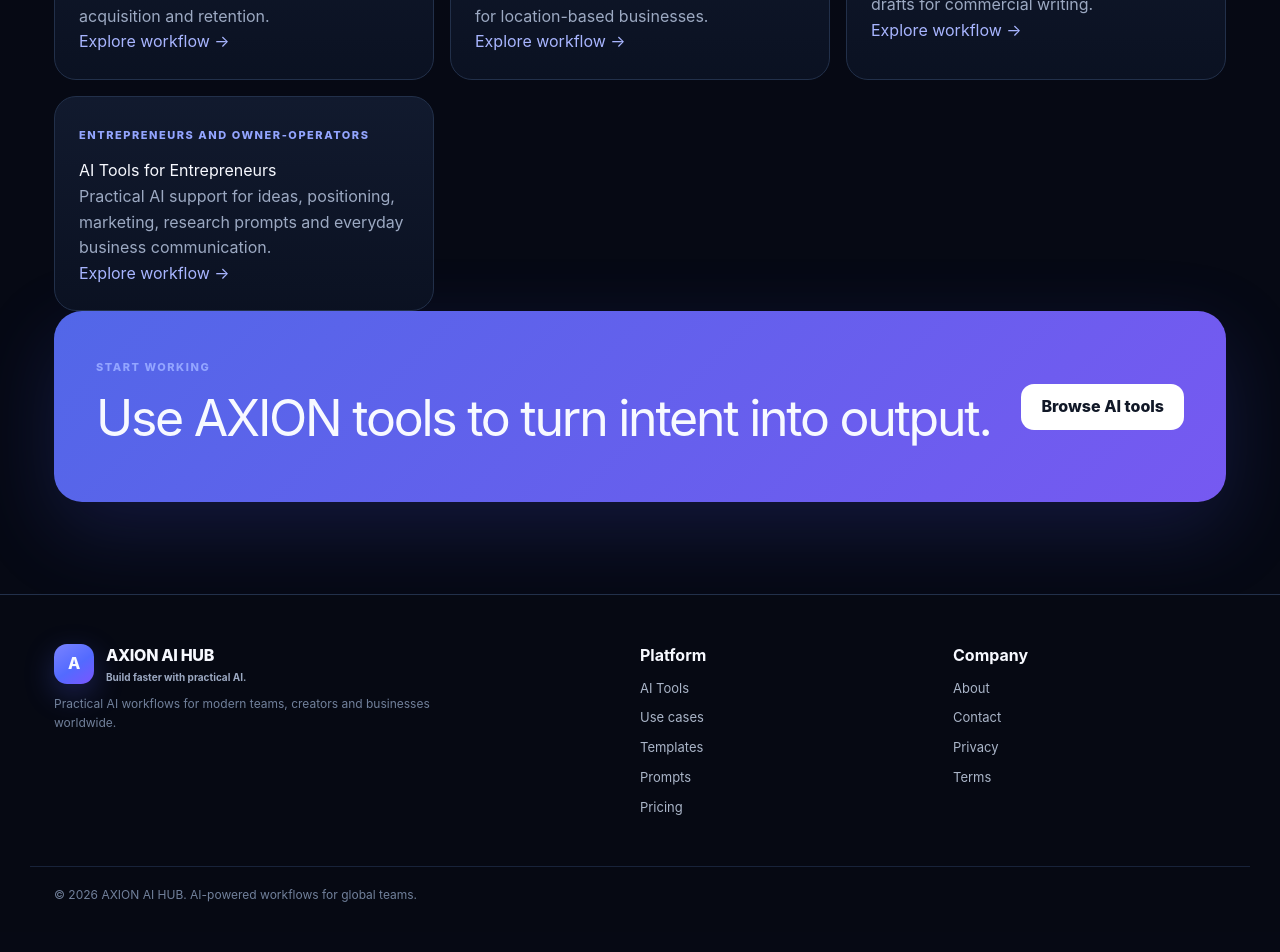
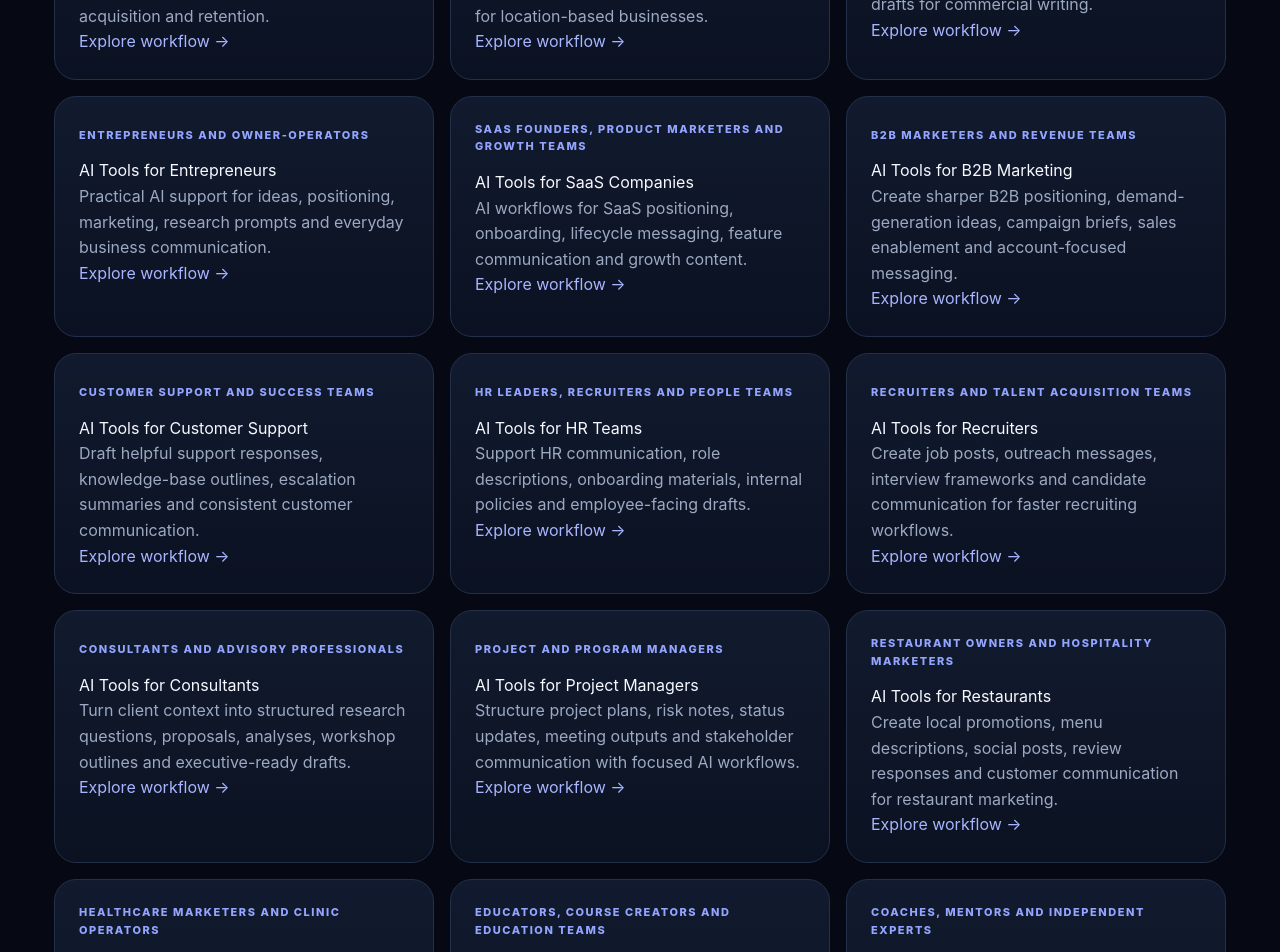
Before and after one commit to michaelauditor-pixel/axion-ai-hub, a Next.js app: page /use-cases in a window 1280 px wide. Shown: the part 1680-2632 px from the top of the page. Built offline with nearby package versions, Linux system fonts and the light colour scheme; no server answers.

Commit message:
Expand high-intent organic search use-case coverage

```diff
--- a/src/app/use-cases/data.ts
+++ b/src/app/use-cases/data.ts
@@ -16,7 +16,22 @@ export const useCases:UseCase[]=[
 {slug:"email-marketing",title:"AI Tools for Email Marketing",description:"Generate subject lines, campaign angles, email drafts and lifecycle messaging for acquisition and retention.",audience:"Email marketers, ecommerce teams and founders",outcomes:["Create more subject-line variants","Accelerate campaign drafting","Adapt messaging across lifecycle stages"],workflows:["Subject lines","Promotional emails","Welcome campaigns","Re-engagement ideas"],keywords:["ai email marketing tools","ai email generator","email ai tools"]},
 {slug:"local-business",title:"AI Tools for Local Business Marketing",description:"Create local offers, service-page ideas, review responses and promotional content for location-based businesses.",audience:"Clinics, restaurants, service businesses and local operators",outcomes:["Generate local campaign ideas","Create service-focused copy","Maintain faster customer communication"],workflows:["Local promotions","Service descriptions","Review-response drafts","Local SEO ideas"],keywords:["ai tools for local business","local business marketing ai","local seo ai tools"]},
 {slug:"copywriting",title:"AI Tools for Copywriting",description:"Generate angles, headlines, benefit statements, calls to action and structured drafts for commercial writing.",audience:"Copywriters, marketers and founders",outcomes:["Explore more messaging angles","Draft conversion-focused structures faster","Turn product details into customer benefits"],workflows:["Headlines","Landing-page copy","Calls to action","Offer positioning"],keywords:["ai copywriting tools","ai copy generator","copywriting ai"]},
-{slug:"entrepreneurs",title:"AI Tools for Entrepreneurs",description:"Practical AI support for ideas, positioning, marketing, research prompts and everyday business communication.",audience:"Entrepreneurs and owner-operators",outcomes:["Evaluate ideas faster","Create clearer commercial messaging","Accelerate daily business tasks"],workflows:["Business ideas","Marketing copy","Customer communication","Planning prompts"],keywords:["ai tools for entrepreneurs","entrepreneur ai tools","business ai tools"]}
+{slug:"entrepreneurs",title:"AI Tools for Entrepreneurs",description:"Practical AI support for ideas, positioning, marketing, research prompts and everyday business communication.",audience:"Entrepreneurs and owner-operators",outcomes:["Evaluate ideas faster","Create clearer commercial messaging","Accelerate daily business tasks"],workflows:["Business ideas","Marketing copy","Customer communication","Planning prompts"],keywords:["ai tools for entrepreneurs","entrepreneur ai tools","business ai tools"]},
+{slug:"saas",title:"AI Tools for SaaS Companies",description:"AI workflows for SaaS positioning, onboarding, lifecycle messaging, feature communication and growth content.",audience:"SaaS founders, product marketers and growth teams",outcomes:["Clarify product positioning","Create onboarding and lifecycle drafts faster","Generate feature and campaign messaging"],workflows:["SaaS landing-page copy","Feature announcements","Onboarding emails","Growth campaign ideas"],keywords:["ai tools for saas","saas ai tools","ai for saas marketing"]},
+{slug:"b2b-marketing",title:"AI Tools for B2B Marketing",description:"Create sharper B2B positioning, demand-generation ideas, campaign briefs, sales enablement and account-focused messaging.",audience:"B2B marketers and revenue teams",outcomes:["Accelerate campaign planning","Align marketing and sales messaging","Generate account-specific content angles"],workflows:["Demand-generation campaigns","Case-study outlines","Sales enablement copy","Account-based messaging"],keywords:["ai tools for b2b marketing","b2b ai tools","ai marketing for b2b"]},
+{slug:"customer-support",title:"AI Tools for Customer Support",description:"Draft helpful support responses, knowledge-base outlines, escalation summaries and consistent customer communication.",audience:"Customer support and success teams",outcomes:["Respond more consistently","Turn recurring questions into reusable guidance","Reduce manual support writing"],workflows:["Support reply drafts","FAQ creation","Knowledge-base outlines","Escalation summaries"],keywords:["ai tools for customer support","customer service ai tools","ai support response generator"]},
+{slug:"human-resources",title:"AI Tools for HR Teams",description:"Support HR communication, role descriptions, onboarding materials, internal policies and employee-facing drafts.",audience:"HR leaders, recruiters and people teams",outcomes:["Draft HR communication faster","Standardize role and onboarding content","Reduce repetitive internal writing"],workflows:["Job descriptions","Onboarding checklists","Internal announcements","Policy outlines"],keywords:["ai tools for hr","hr ai tools","ai job description generator"]},
+{slug:"recruiting",title:"AI Tools for Recruiters",description:"Create job posts, outreach messages, interview frameworks and candidate communication for faster recruiting workflows.",audience:"Recruiters and talent acquisition teams",outcomes:["Improve recruiting message consistency","Create role-specific outreach faster","Structure interview content"],workflows:["Job-post drafts","Candidate outreach","Interview questions","Follow-up communication"],keywords:["ai tools for recruiters","recruiting ai tools","ai recruiting assistant"]},
+{slug:"consultants",title:"AI Tools for Consultants",description:"Turn client context into structured research questions, proposals, analyses, workshop outlines and executive-ready drafts.",audience:"Consultants and advisory professionals",outcomes:["Structure client problems faster","Create clearer deliverables","Reduce proposal and workshop preparation time"],workflows:["Proposal outlines","Discovery questions","Workshop agendas","Executive summaries"],keywords:["ai tools for consultants","consulting ai tools","ai for consultants"]},
+{slug:"project-management",title:"AI Tools for Project Managers",description:"Structure project plans, risk notes, status updates, meeting outputs and stakeholder communication with focused AI workflows.",audience:"Project and program managers",outcomes:["Turn notes into structured updates","Improve stakeholder communication","Accelerate planning documentation"],workflows:["Project briefs","Status reports","Risk summaries","Meeting follow-ups"],keywords:["ai tools for project managers","project management ai tools","ai project planning"]},
+{slug:"restaurants",title:"AI Tools for Restaurants",description:"Create local promotions, menu descriptions, social posts, review responses and customer communication for restaurant marketing.",audience:"Restaurant owners and hospitality marketers",outcomes:["Launch local promotions faster","Improve menu and campaign copy","Respond consistently to customer feedback"],workflows:["Menu descriptions","Local offers","Social media posts","Review responses"],keywords:["ai tools for restaurants","restaurant marketing ai","ai restaurant marketing tools"]},
+{slug:"healthcare-marketing",title:"AI Tools for Healthcare Marketing",description:"Create educational marketing drafts, service-page structures, campaign concepts and patient-friendly communication for healthcare organizations.",audience:"Healthcare marketers and clinic operators",outcomes:["Create clearer service communication","Generate educational content ideas","Standardize marketing drafts"],workflows:["Service-page outlines","Educational content","Campaign ideas","Patient communication drafts"],keywords:["ai tools for healthcare marketing","healthcare ai marketing tools","ai for clinic marketing"]},
+{slug:"education",title:"AI Tools for Education Teams",description:"Create course outlines, learning-content drafts, communication templates and program marketing for education workflows.",audience:"Educators, course creators and education teams",outcomes:["Structure learning materials faster","Create clearer program communication","Generate reusable teaching-content drafts"],workflows:["Course outlines","Lesson ideas","Student communication","Program marketing"],keywords:["ai tools for education","education ai tools","ai tools for teachers"]},
+{slug:"coaches",title:"AI Tools for Coaches",description:"Build program positioning, session outlines, client communication, educational content and lead-generation messaging.",audience:"Coaches, mentors and independent experts",outcomes:["Clarify offers and programs","Create client content faster","Generate consistent lead-nurture communication"],workflows:["Offer positioning","Session outlines","Email nurture","Social content"],keywords:["ai tools for coaches","coaching ai tools","ai for online coaches"]},
+{slug:"nonprofits",title:"AI Tools for Nonprofits",description:"Support fundraising communication, campaign messaging, volunteer outreach, impact storytelling and grant-related drafting.",audience:"Nonprofit teams and mission-driven organizations",outcomes:["Create fundraising drafts faster","Improve impact storytelling","Standardize volunteer and donor communication"],workflows:["Fundraising emails","Campaign narratives","Volunteer outreach","Grant-draft outlines"],keywords:["ai tools for nonprofits","nonprofit ai tools","ai fundraising tools"]},
+{slug:"financial-services-marketing",title:"AI Tools for Financial Services Marketing",description:"Create educational content, campaign briefs, product messaging and customer communication for financial-services marketing teams.",audience:"Financial-services marketers and content teams",outcomes:["Structure complex topics clearly","Generate compliant-review-ready first drafts","Accelerate campaign ideation"],workflows:["Educational content outlines","Campaign briefs","Product messaging","Customer email drafts"],keywords:["ai tools for financial services marketing","finance marketing ai tools","ai financial content tools"]},
+{slug:"developers",title:"AI Tools for Developer Productivity",description:"Use structured AI workflows for documentation, technical explanations, release communication and development planning.",audience:"Developers, engineering leads and technical teams",outcomes:["Draft technical documentation faster","Explain implementation details clearly","Improve release and planning communication"],workflows:["Documentation drafts","Release notes","Technical summaries","Implementation planning"],keywords:["ai tools for developers","developer productivity ai","ai developer tools"]},
+{slug:"product-managers",title:"AI Tools for Product Managers",description:"Turn customer insights and product context into clearer requirements, launch messaging, research plans and stakeholder updates.",audience:"Product managers and product operations teams",outcomes:["Structure requirements faster","Synthesize product context","Accelerate launch and stakeholder communication"],workflows:["Product briefs","Research questions","Launch messaging","Stakeholder updates"],keywords:["ai tools for product managers","product management ai tools","ai product manager"]}
 ];
 
 export function getUseCase(slug:string){return useCases.find(item=>item.slug===slug)}
```
